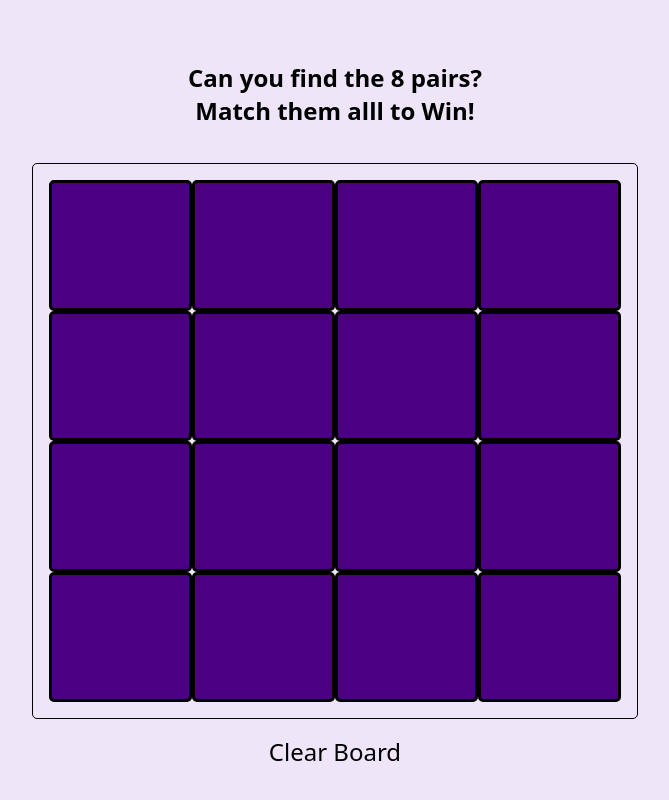
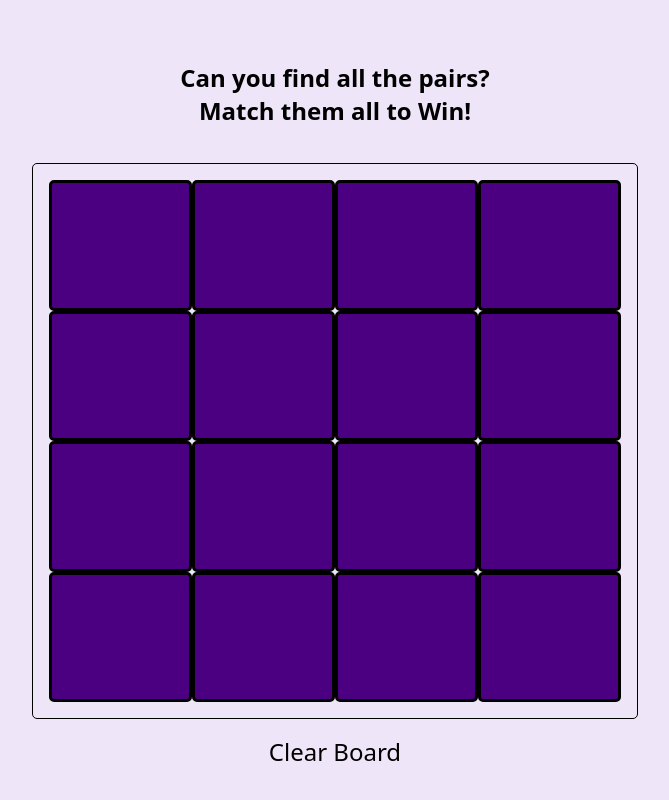
Before and after one commit to Xavi55/macthpuzzle, a plain HTML site: page index.html in a window 1280 px wide. Shown: the whole page, without its empty margins (305-974 px from the left). Drawn offline with Linux system fonts and the light colour scheme.

Commit message:
some typos

```diff
--- a/index.html
+++ b/index.html
@@ -66,7 +66,7 @@
 </head>
 <body>
 	<div id=canvas>
-		<h2 class=text><br>Can you find the 8 pairs?<br>Match them alll to Win!</h2>
+		<h2 class=text><br>Can you find all the pairs?<br>Match them all to Win!</h2>
 		<div id=game>
 			<div class=box onclick=play(this,0)></div>
 			<div class=box onclick=play(this,1)></div>
```
